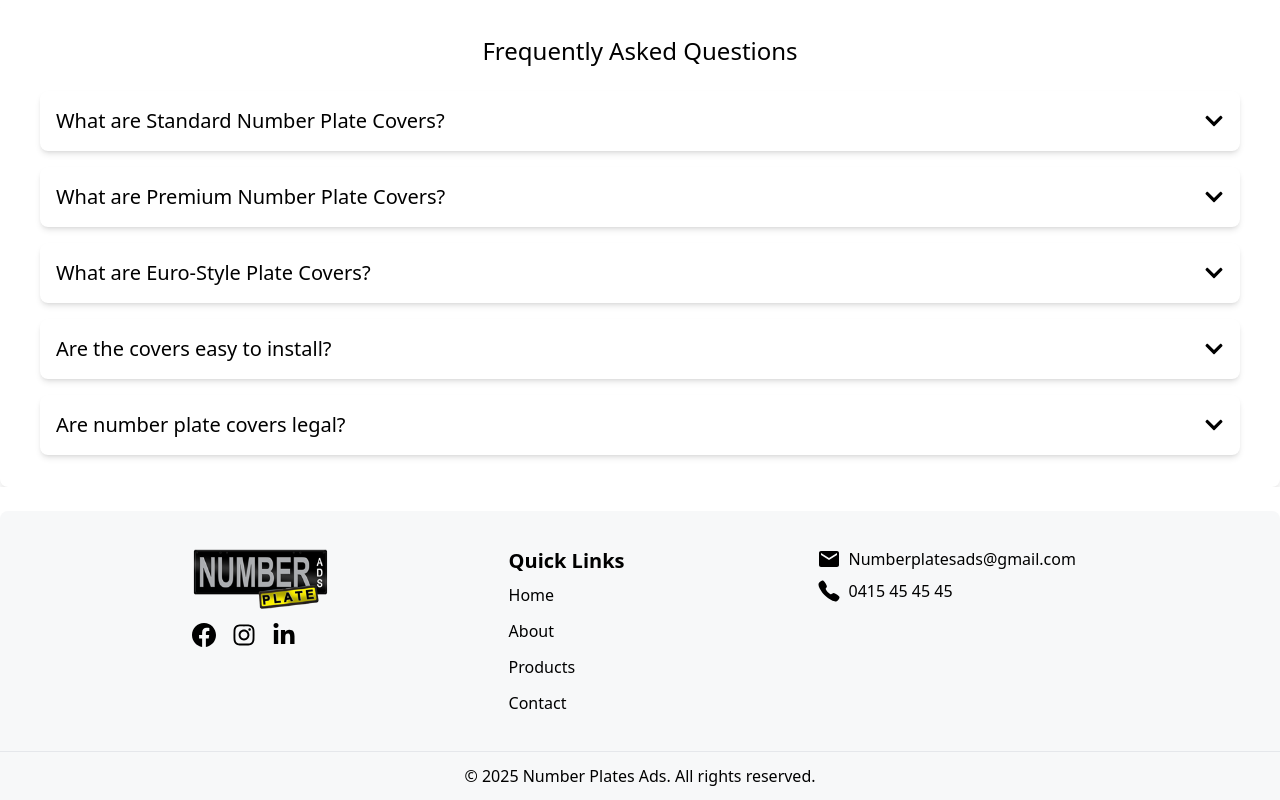
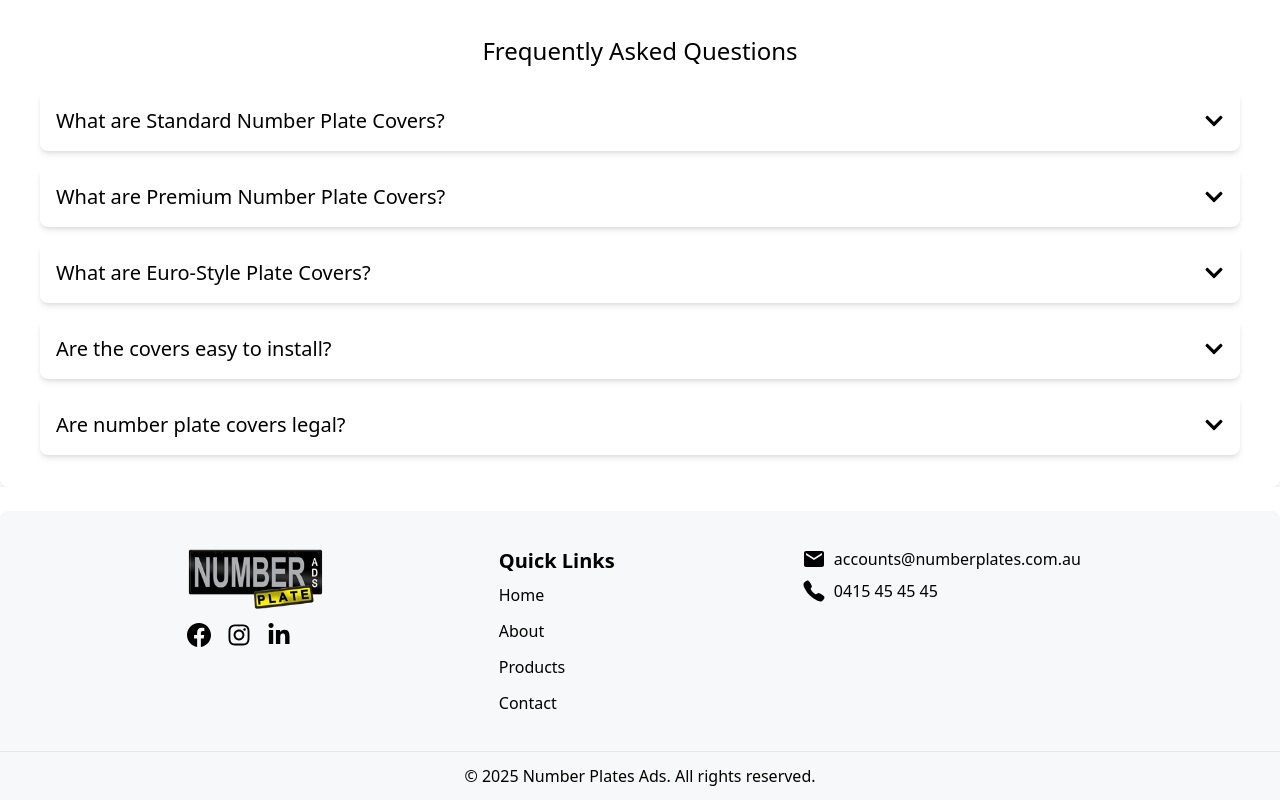
Before and after one commit to Nirajey-git/Number-Plates-Ads-Website, a React (Vite) app in the folder Number-Plates-Ads/: page / in a window 1280 px wide. Shown: the part 2237-3037 px from the top of the page. Built offline with nearby package versions, Linux system fonts and the light colour scheme; no server answers.

Commit message:
updted small changes

```diff
--- a/Number-Plates-Ads/src/Components/ContactPage/ContactHead.jsx
+++ b/Number-Plates-Ads/src/Components/ContactPage/ContactHead.jsx
@@ -21,7 +21,7 @@ export const ContactHead = () => {
     <div className='flex flex-col justify-center items-center w-[90%] p-6 m-6 outline-1 outline outline-blue-300 rounded-lg shadow-lg hover:scale-105 transition-transform duration-300 md:w-1/3'>
      <CiLocationOn className='p-3 rounded-full w-16 h-16 bg-slate-100 text-blue-400'/>
      <h2 className='text-lg font-semibold'> Our Address</h2>
-     <p>Unit 25/29 Leighton PI</p>
+     <p>Unit 25/29 Leighton PL</p>
     </div>
 
     </div>
--- a/Number-Plates-Ads/src/Components/HomeSection/Footer.jsx
+++ b/Number-Plates-Ads/src/Components/HomeSection/Footer.jsx
@@ -17,7 +17,7 @@ export const Footer = () => {
          <div className='flex gap-4 mt-3 '>
         <BsFacebook  className='size-6 cursor-pointer text-grey-600'/>
         <FaInstagram className='size-6 cursor-pointer text-grey-600' />
-        <FaLinkedinIn className='size-6 cursor-pointer text-grey-600' />
+        <a href='https://www.linkedin.com/company/number-plate-advertising-pty-ltd/' target='_blank'><FaLinkedinIn className='size-6 cursor-pointer text-grey-600'/></a>
         </div>
        </div>
        <div className='flex flex-col justify-center p-3'>
@@ -25,15 +25,15 @@ export const Footer = () => {
         <ul className='flex flex-col justify-center gap-3 font-normal text-md'>
             <li><a href="/">Home</a></li>
             <li><a href="/about">About</a></li>
-            <li>Products</li>
-            <li>Contact</li>
+            <li><a href="/products">Products</a></li>
+            <li><a href="/contact">Contact</a></li>
         </ul>
        </div>
 
        <div className=' gap-2 p-3'>
-        <a href="mailto:Numberplatesads@gmail.com" className="flex items-center gap-2">
+        <a href="mailto:accounts@numberplates.com.au" className="flex items-center gap-2">
             <MdEmail className="size-6" />
-            Numberplatesads@gmail.com
+            accounts@numberplates.com.au
         </a>
         <a href="tel:+61412345678" className='flex items-center gap-2 mt-2'>
             <IoCall  className='size-6'/> 0415 45 45 45
```
